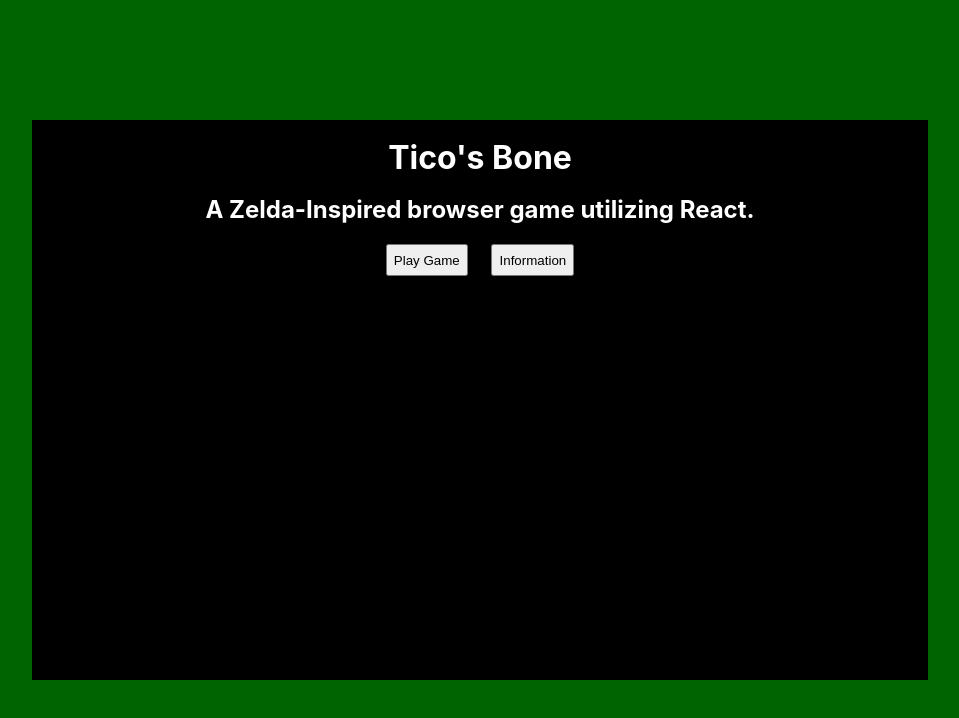
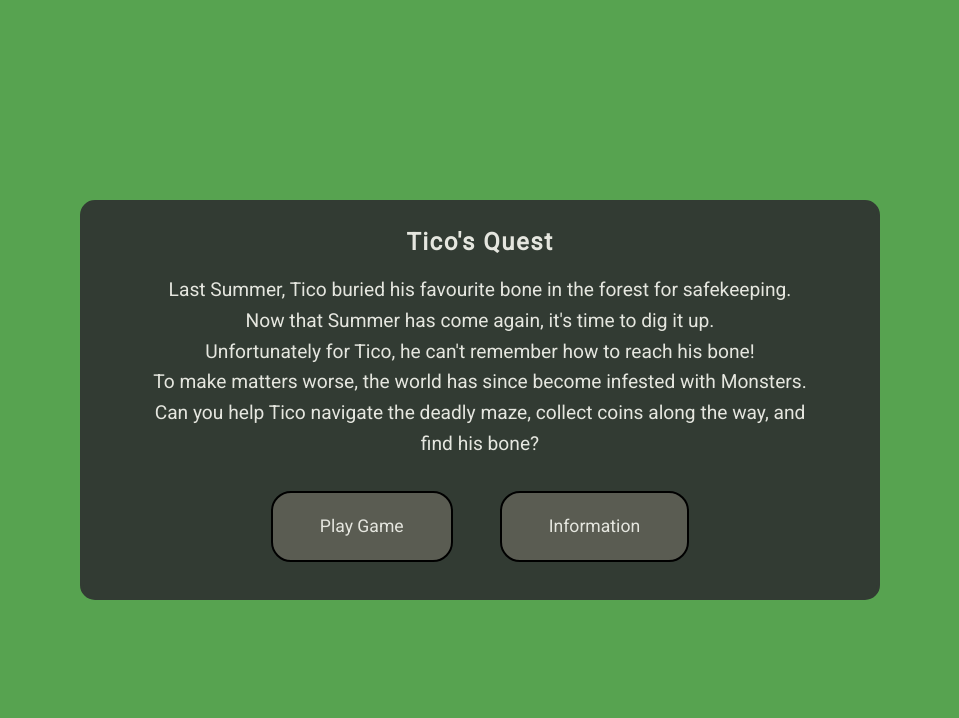
Before and after one commit to Tomppa-FI/Ticos-Bone, a React (Create React App) app: page / in a window 1280 px wide. Shown: the top 718 px of the page, without its empty margins (160-1119 px from the left). Built offline with nearby package versions, Linux system fonts and the light colour scheme.

Commit message:
Added Styling

```diff
--- a/public/index.html
+++ b/public/index.html
@@ -7,14 +7,15 @@
     <meta name="theme-color" content="#000000" />
     <meta
       name="description"
-      content="Web site created using create-react-app"
+      content="A Zelda Inspired Browser Game"
     />
-    <link rel="apple-touch-icon" href="%PUBLIC_URL%/logo192.png" />
     <!--
       manifest.json provides metadata used when your web app is installed on a
       user's mobile device or desktop. See https://developers.google.com/web/fundamentals/web-app-manifest/
     -->
     <link rel="manifest" href="%PUBLIC_URL%/manifest.json" />
+    <link href="https://fonts.googleapis.com/css2?family=Roboto&display=swap" rel="stylesheet">
+
     <!--
       Notice the use of %PUBLIC_URL% in the tags above.
       It will be replaced with the URL of the `public` folder during the build.
@@ -24,7 +25,7 @@
       work correctly both with client-side routing and a non-root public URL.
       Learn how to configure a non-root public URL by running `npm run build`.
     -->
-    <title>React App</title>
+    <title>Tico's Quest</title>
   </head>
   <body>
     <noscript>You need to enable JavaScript to run this app.</noscript>
--- a/src/components/App.js
+++ b/src/components/App.js
@@ -12,12 +12,13 @@ const APP_COMPONENTS = {
 };
 
 const Wrapper = styled.div`
-    background-color: darkgreen;
-    width: 100%;
-    height: 100vh;
     display: flex;
     align-items: center;
     justify-content: center;
+    width: 100%;
+    min-height: 100vh;
+    height: 100%;
+    background-color: #57a350;
 `;
 
 const initialPlayerStatus = {
--- a/src/components/Game.js
+++ b/src/components/Game.js
@@ -7,8 +7,11 @@ import { usePlayerStatus } from "./App";
 import StatusBar from "./StatusBar";
 const overworldMusic = new Audio("./media/audio/Overworld.mp3");
 const Wrapper = styled.div`
-    height: 100%;
-    width: 100%;
+  width: auto;
+  height: auto;
+  border-top: none;
+  border: 5px solid #2e4730;
+  border-radius: 4px;
 `;
 
 export default ({setGameState}) => {
--- a/src/components/GameOver.js
+++ b/src/components/GameOver.js
@@ -1,19 +1,33 @@
 import React from "react";
 import styled from "styled-components";
 import { StyledButton } from "../styles/Buttons";
+import { Paragraph, Title } from "../styles/Typography";
 import { usePlayerStatus } from "./App";
 
 import { DispatchMap } from "../Constants";
 
 const Wrapper = styled.div`
-
+  width: 800px;
+  height: 400px;
+  background-color: #323b33;
+  text-align: center;
+  border: 3px solid #323b33;
+  border-radius: 15px;
+  padding: 5px;
 `;
 
 export default ({setGameState}) => {
     const {playerStatus, dispatch} = usePlayerStatus();
-
+    const score = Math.round((1000 + (playerStatus.playerCoins * 100)) / (playerStatus.playerMoves / playerStatus.playerHealth));
     return (
         <Wrapper>
+            <Title>Congratulations, you found Tico's Bone!</Title>
+            <Paragraph>
+            More levels coming soon. In the meantime, why not play again?
+            </Paragraph>
+            <Paragraph>
+                Final Score: {score}
+            </Paragraph>
             <StyledButton onClick={() => {
                 dispatch({
                     type: DispatchMap.RESET_GAME,
--- a/src/components/Info.js
+++ b/src/components/Info.js
@@ -1,5 +1,6 @@
 import React from "react";
 import styled from "styled-components";
+import { Title, Paragraph, StyledA } from "../styles/Typography";
 import { StyledButton } from "../styles/Buttons";
 
 const Wrapper = styled.div`
@@ -9,8 +10,19 @@ const Wrapper = styled.div`
 export default ({ setMenuState }) => {
     return (
         <Wrapper>
-            This will be for information.
-            <StyledButton onClick={() => setMenuState("Start")}>Return</StyledButton>
+            <Title>Technical Information</Title>
+            <Paragraph>
+                This project was built using React, and inspired by Zelda: A link to the past.
+                <br />
+
+            </Paragraph>
+            <Paragraph>
+                Attribution:
+                Various Tiles, Monsters/Dog images:
+                <StyledA href="https://pipoya.itch.io"> Pipoya</StyledA>
+            </Paragraph>
+
+            <StyledButton onClick={() => setMenuState("Start")}>Return to Start Menu</StyledButton>
         </Wrapper>
     )
 }
--- a/src/components/MainMenu.js
+++ b/src/components/MainMenu.js
@@ -4,11 +4,13 @@ import Start from "./Start"
 import Info from "./Info"
 
 const Wrapper = styled.div`
-    height: 70%;
-    width: 70%;
-    background-color: black;
-    text-align: center;
-    color: white;
+  width: 800px;
+  height: 400px;
+  background-color: #323b33;
+  text-align: center;
+  border: 3px solid #323b33;
+  border-radius: 15px;
+  padding: 5px;
 `;
 
 const MENU_COMPONENTS = {
--- a/src/components/Start.js
+++ b/src/components/Start.js
@@ -1,6 +1,6 @@
 import React from "react";
 import styled from "styled-components";
-import { Title, SubTitle } from "../styles/Typography";
+import { Title, Paragraph } from "../styles/Typography";
 import { StyledButton } from "../styles/Buttons";
 
 const Wrapper = styled.div`
@@ -11,8 +11,19 @@ const Wrapper = styled.div`
 export default ({setMenuState, setGameState}) => {
     return (
         <Wrapper>
-            <Title>Tico's Bone</Title>
-            <SubTitle>A Zelda-Inspired browser game utilizing React.</SubTitle>
+            <Title>Tico's Quest</Title>
+            <Paragraph>
+                Last Summer, Tico buried his favourite bone in the forest for safekeeping.
+                <br />
+                Now that Summer has come again, it's time to dig it up.
+                <br />
+                Unfortunately for Tico, he can't remember how to reach his bone!
+                <br />
+                To make matters worse, the world has since become infested with Monsters.
+                <br />
+                Can you help Tico navigate the deadly maze, collect coins along the way, and find his bone?
+                <br />
+            </Paragraph>
             <StyledButton onClick={() => setGameState("Game")}>Play Game</StyledButton>
             <StyledButton onClick={() => setMenuState("Info")}>Information</StyledButton>
         </Wrapper>
--- a/src/components/StatusBar.js
+++ b/src/components/StatusBar.js
@@ -2,21 +2,23 @@ import React, { useMemo } from "react";
 import styled from "styled-components";
 
 import { usePlayerStatus } from "./App";
+import { BaseText } from "../styles/Typography";
 
 const Wrapper = styled.div`
-    background-color: black;
-    width: 1200px;
-    margin: 0 auto;
     display: flex;
     align-items: center;
     justify-content: space-between;
+    width: 1200px;
+    height: 7vh;
+    background-color: #2e4730;
+    padding-bottom: 2.5px;
 `;
 
 const SectionBar = styled.div`
-    padding: 14px;
-    color: white;
+    background-color: #2e4730;
     display: flex;
-`
+    padding: 0 1%;
+`;
 
 const Heart = styled.div`
     width: 21px;
@@ -40,16 +42,13 @@ export default () => {
                 {getHeartComponents}
             </SectionBar>
             <SectionBar key={"Coins-Container"}>
-                <p>Current Coins: </p>
-                {playerStatus.playerCoins}
+                <BaseText>Current Coins: {playerStatus.playerCoins}</BaseText>
             </SectionBar>
             <SectionBar key={"Moves-Container"}>
-                <p>Current Moves: </p>
-                {playerStatus.playerMoves}
+                <BaseText>Current Moves: {playerStatus.playerMoves}</BaseText>
             </SectionBar>
             <SectionBar key={"Level-Container"}>
-                <p>Current Level: </p>
-                {playerStatus.currentLevel}
+                <BaseText>Current Level: {playerStatus.currentLevel}</BaseText>
             </SectionBar>
 
 
--- a/src/index.css
+++ b/src/index.css
@@ -2,17 +2,5 @@
   box-sizing: border-box;
   margin: 0;
   padding: 0;
+  font-family: 'Roboto', sans-serif;
 }
-
-body {
-  font-family: -apple-system, BlinkMacSystemFont, 'Segoe UI', 'Roboto', 'Oxygen',
-    'Ubuntu', 'Cantarell', 'Fira Sans', 'Droid Sans', 'Helvetica Neue',
-    sans-serif;
-  -webkit-font-smoothing: antialiased;
-  -moz-osx-font-smoothing: grayscale;
-}
-
-code {
-  font-family: source-code-pro, Menlo, Monaco, Consolas, 'Courier New',
-    monospace;
-}
--- a/src/styles/Buttons.js
+++ b/src/styles/Buttons.js
@@ -1,6 +1,19 @@
 import styled from "styled-components";
 
 export const StyledButton = styled.button`
-    padding: 0.7%;
-    margin: 1.3%;
+  margin: 3%;
+  padding: 3% 6%;
+  border: none;
+  color: #e5e6df;
+  border: 2px solid black;
+  background-color: #5a5c52;
+  border-radius: 20px;
+  font-size: 1.1rem;
+  transition: 0.1s linear;
+    &:focus {
+      outline: none;
+    }
+    &:hover {
+      background-color: #777a6c;
+    }
 `;
--- a/src/styles/Typography.js
+++ b/src/styles/Typography.js
@@ -1,13 +1,31 @@
 import styled from "styled-components";
 
+const textColor = `#e5e6df`;
+
 export const Title = styled.h1`
-    text-align: center;
-    color: white;
-    margin: 2%;
+  font-size: 1.5rem;
+  text-align: center;
+  color: ${textColor};
+  margin: 2.5%;
+  letter-spacing: 1.5px;
+`
+
+export const Paragraph = styled.p`
+  font-size: 1.2rem;
+  text-align: center;
+  color: ${textColor};
+  margin: 1% 8%;
+  line-height: 160%;
 `;
 
-export const SubTitle = styled.h2`
-    text-align: center;
-    color: white;
-    margin: 1%;
+export const BaseText = styled.p`
+  font-size: 1.2rem;
+  text-align: center;
+  color: ${textColor};
 `;
+
+export const StyledA = styled.a`
+  color: white;
+  font-weight: 400;
+  text-decoration: none;
+`;
```
Also changed, not shown: 1 other file (tests, documents, lock files or other folders).
